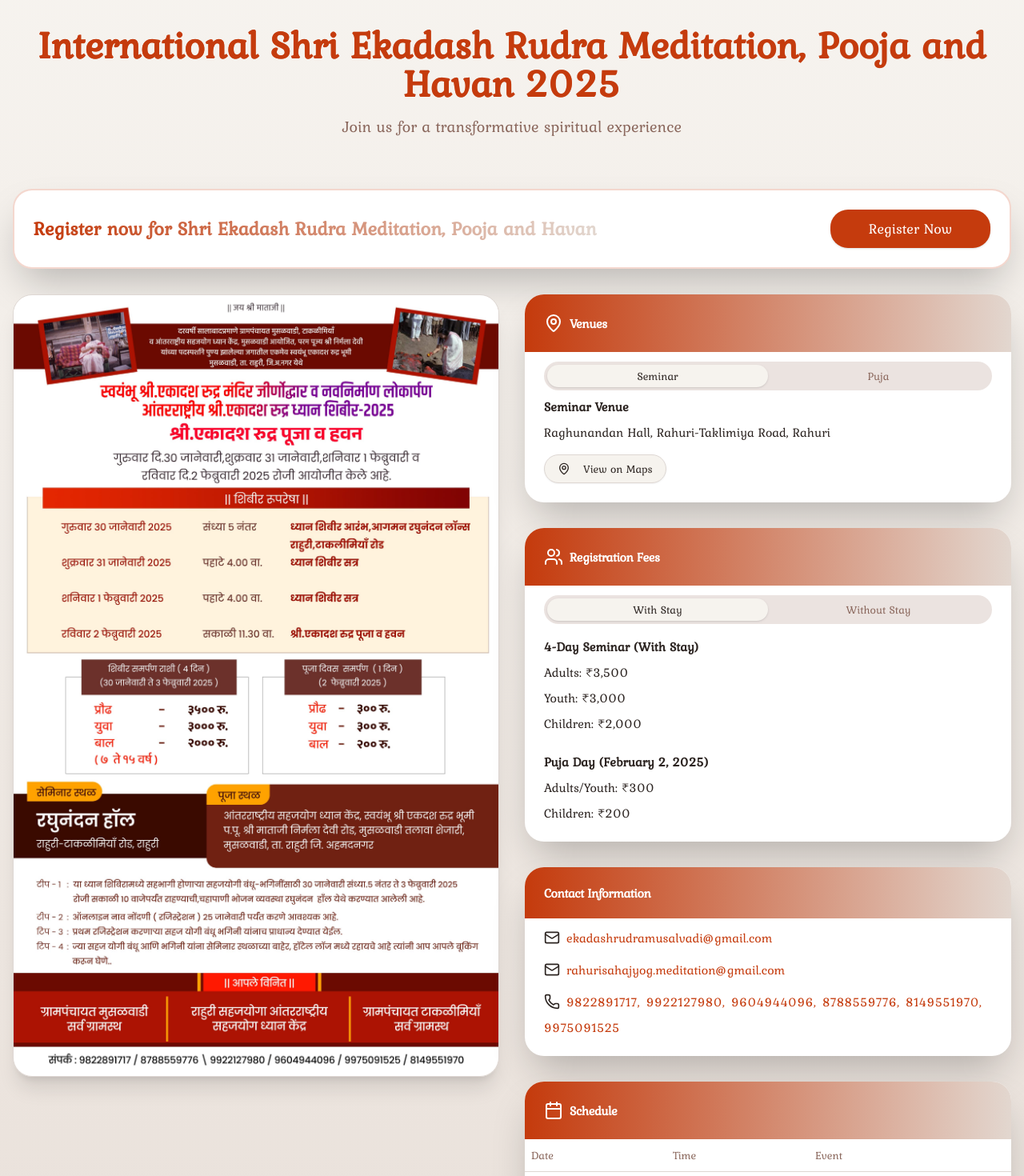
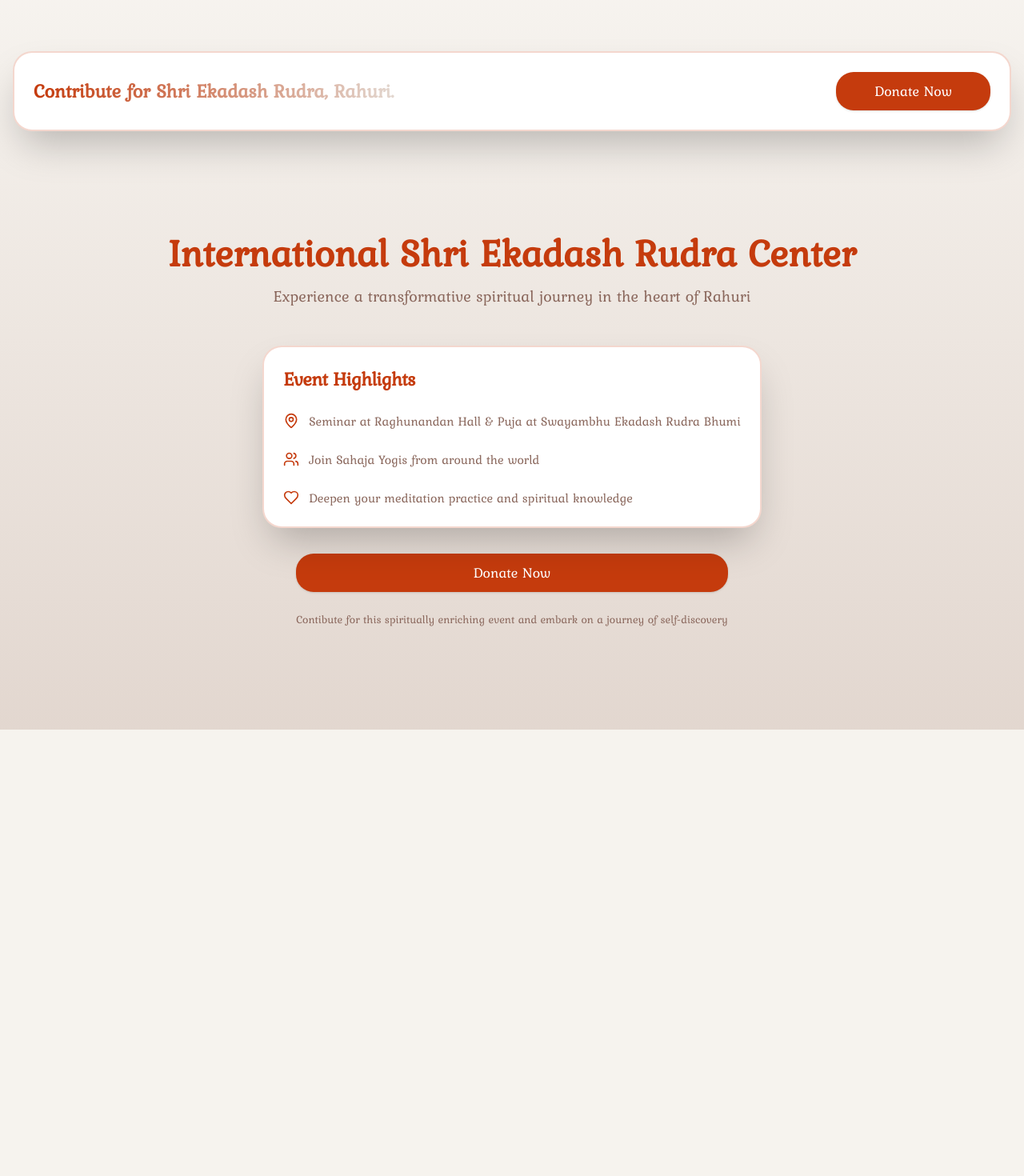
Before and after one commit to sahajarahuri/rahuri_web_frontend, a Next.js app: page /registration in a window 1280 px wide. Shown: the top 1470 px of the page at 80% size. After the commit the page ends 912 px from the top, so only its background shows below. Built offline with nearby package versions, Linux system fonts and the light colour scheme.

Commit message:
registration page changed

```diff
--- a/src/app/registration/page.jsx
+++ b/src/app/registration/page.jsx
@@ -81,7 +81,7 @@ const EkadashRudraLanding = () => {
         className="container mx-auto px-4 py-8"
       >
         {/* Hero Section */}
-        <section className="text-center mb-16">
+        {/* <section className="text-center mb-16">
           <motion.h1
             className="text-5xl font-extrabold mb-4 text-primary bg-clip-text  bg-gradient-to-r from-primary to-secondary"
             initial={{ y: -50, opacity: 0 }}
@@ -98,7 +98,7 @@ const EkadashRudraLanding = () => {
           >
             Join us for a transformative spiritual experience
           </motion.p>
-        </section>
+        </section> */}
 
         <motion.div
           className="my-8"
@@ -111,8 +111,7 @@ const EkadashRudraLanding = () => {
               <div className="flex flex-col md:flex-row items-center justify-between gap-4">
                 <div className="space-y-2">
                   <h3 className="text-2xl font-bold bg-gradient-to-r from-primary to-secondary bg-clip-text text-transparent">
-                    Register now for Shri Ekadash Rudra Meditation, Pooja and
-                    Havan
+                    Contribute for Shri Ekadash Rudra, Rahuri.
                   </h3>
                 </div>
 
@@ -123,7 +122,7 @@ const EkadashRudraLanding = () => {
                     rel="noopener noreferrer"
                     className="flex items-center justify-center"
                   >
-                    Register Now
+                    Donate Now
                   </a>
                 </Button>
               </div>
@@ -134,7 +133,7 @@ const EkadashRudraLanding = () => {
         {/* Main Content */}
         <div className="grid md:grid-cols-2 gap-8">
           {/* Left Column */}
-          <div>
+          {/* <div>
             <motion.img
               src="/images/poster.jpg"
               alt="Event Poster"
@@ -143,14 +142,14 @@ const EkadashRudraLanding = () => {
               animate={{ scale: 1, opacity: 1 }}
               transition={{ duration: 0.8 }}
             />
-          </div>
+          </div> */}
 
           {/* Right Column */}
           <div className="space-y-8">
-            <VenuesCard />
-            <PricingCard />
-            <ContactCard contacts={contacts} />
-            <ScheduleCard scheduleData={scheduleData} />
+            {/* <VenuesCard /> */}
+            {/* <PricingCard /> */}
+            {/* <ContactCard contacts={contacts} /> */}
+            {/* <ScheduleCard scheduleData={scheduleData} /> */}
           </div>
         </div>
 
--- a/src/components/RegistrationCard.jsx
+++ b/src/components/RegistrationCard.jsx
@@ -25,7 +25,7 @@ const RegistrationCard = () => {
           transition={{ duration: 0.6 }}
         >
           <h2 className="text-5xl font-bold text-primary mb-4">
-            Join the International Shri Ekadash Rudra Camp 2025
+          International Shri Ekadash Rudra Center
           </h2>
           <p className="text-xl text-muted-foreground max-w-2xl mx-auto">
             Experience a transformative spiritual journey in the heart of Rahuri
@@ -45,12 +45,12 @@ const RegistrationCard = () => {
                 </CardTitle>
               </CardHeader>
               <CardContent className="space-y-6">
-                <div className="flex items-center text-muted-foreground">
+                {/* <div className="flex items-center text-muted-foreground">
                   <CalendarDays className="mr-3 h-5 w-5 text-primary" />
                   <span>
                     5-day immersive spiritual experience (Jan 30 - Feb 3, 2025)
                   </span>
-                </div>
+                </div> */}
                 <div className="flex items-center text-muted-foreground">
                   <MapPin className="mr-3 h-5 w-5 text-primary" />
                   <span>
@@ -86,12 +86,12 @@ const RegistrationCard = () => {
                 rel="noopener noreferrer"
                 className="flex items-center justify-center"
               >
-                Register Now
+                Donate Now
               </a>
             </Button>
 
             <p className="text-sm text-center text-muted-foreground">
-              Secure your spot for this spiritually enriching event and embark
+              Contibute for this spiritually enriching event and embark
               on a journey of self-discovery
             </p>
           </motion.div>
```
